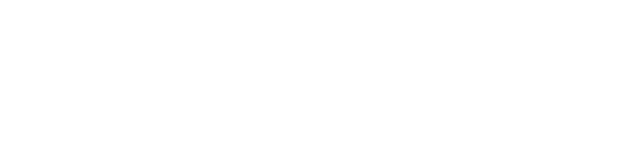
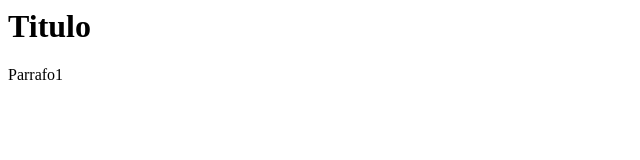
Before and after one commit to jlopezCutonala/git-demo, a plain HTML site: page index.html in a window 1280 px wide. Shown: the whole page, without its empty margins (0-640 px from the left). Drawn offline with Linux system fonts and the light colour scheme.

Commit message:
Primer parrafo

```diff
--- a/index.html
+++ b/index.html
@@ -1,4 +1,9 @@
 <html>
     <head></head>
-    <body></body>
+    <body>
+        <h1>Titulo</h1>
+        <p>
+            Parrafo1
+        </p>
+    </body>
 </html>
```
